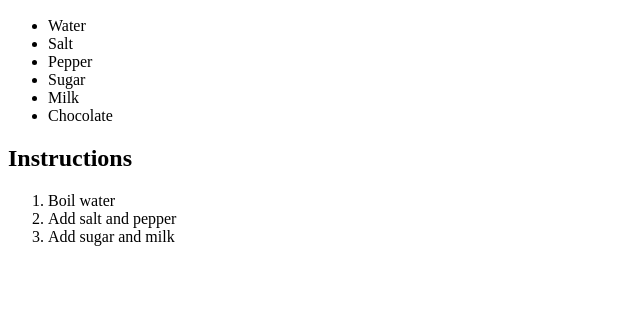
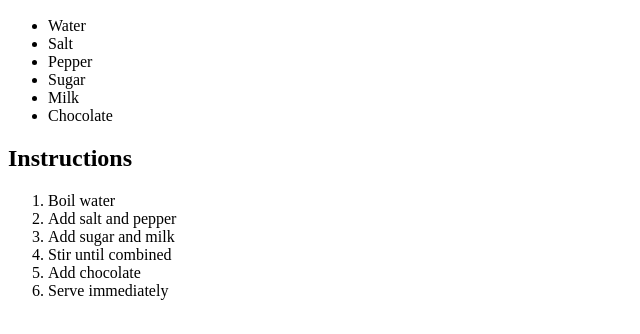
Before and after one commit to chivicks-hazard/soe-411, a plain HTML site: page secret_recipe.html in a window 1280 px wide. Shown: the part 110-444 px from the top of the page, without its empty margins (0-640 px from the left). Drawn offline with Linux system fonts and the light colour scheme.

Commit message:
Edited secret recipe

```diff
--- a/secret_recipe.html
+++ b/secret_recipe.html
@@ -21,6 +21,9 @@
       <li>Boil water</li>
       <li>Add salt and pepper</li>
       <li>Add sugar and milk</li>
+      <li>Stir until combined</li>
+      <li>Add chocolate</li>
+      <li>Serve immediately</li>
     </ol>
   </body>
 </html>
```
